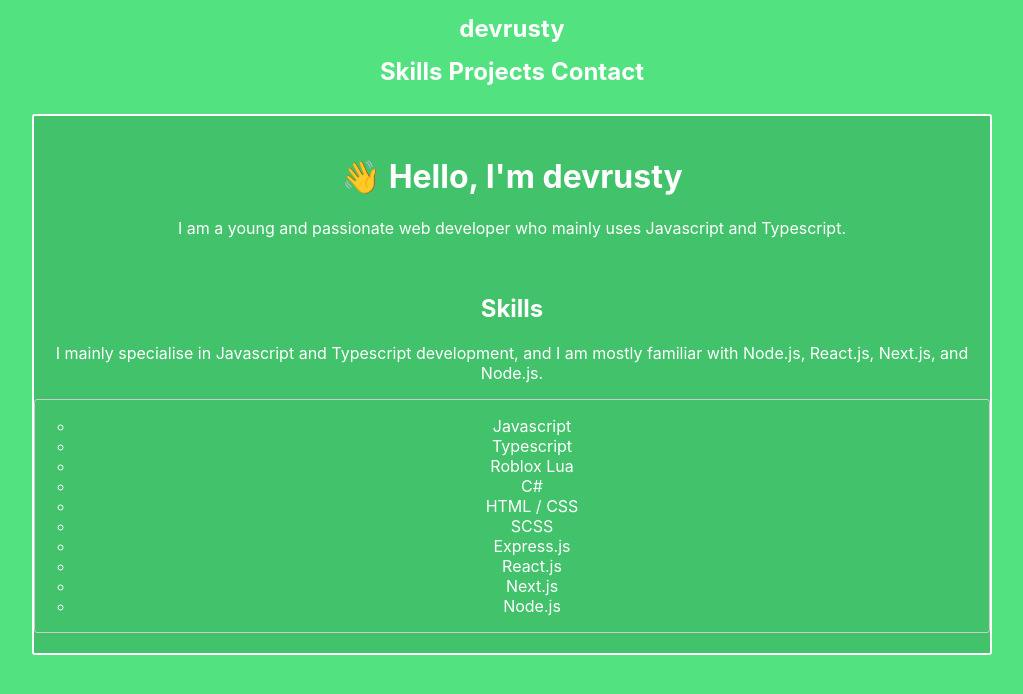
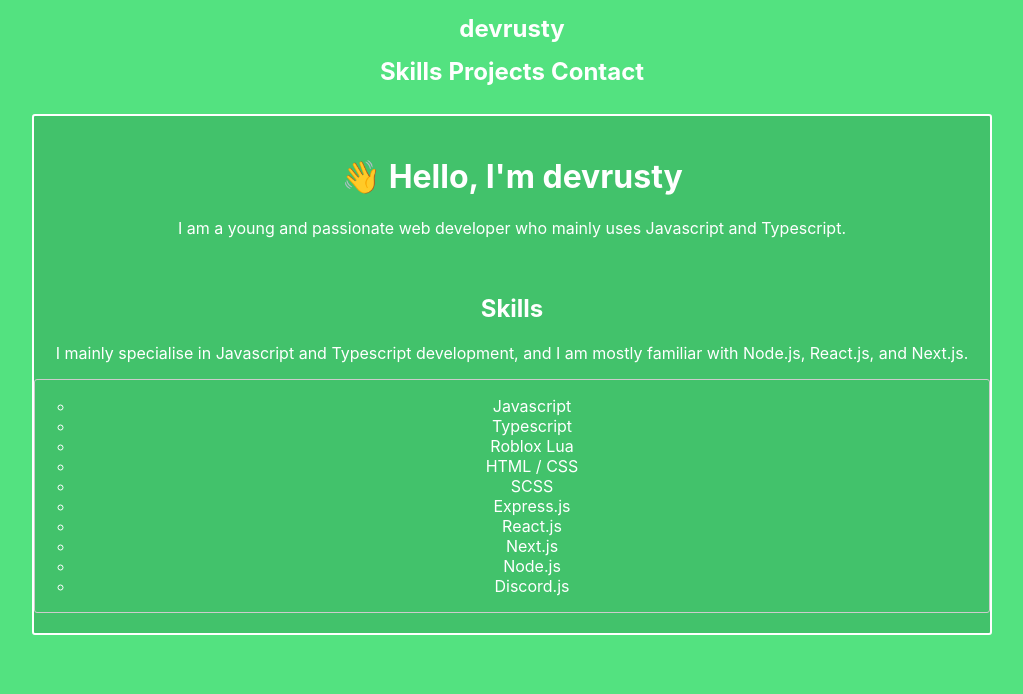
Before and after one commit to compscitwilight/PersonalSite, a Next.js app: page / in a window 1280 px wide. Shown: the top 694 px of the page, without its empty margins (128-1151 px from the left). Built offline with nearby package versions, Linux system fonts and the light colour scheme.

Commit message:
updated skills

```diff
--- a/components/Skills.jsx
+++ b/components/Skills.jsx
@@ -3,21 +3,20 @@ export default function Skills() {
         <span className="skills page-section">
             <h2>Skills</h2>
             <p>
-                I mainly specialise in Javascript and Typescript development, and I am mostly familiar with Node.js, React.js, Next.js, and
-                Node.js.
+                I mainly specialise in Javascript and Typescript development, and I am mostly familiar with Node.js, React.js, and Next.js.
             </p>
             <div className="skills-list-container" id="skills-list-container">
                 <ul className="skills-list">
                     <li className="skill">Javascript</li>
                     <li className="skill">Typescript</li>
                     <li className="skill">Roblox Lua</li>
-                    <li className="skill">C#</li>
                     <li className="skill">HTML / CSS</li>
                     <li className="skill">SCSS</li>
                     <li className="skill">Express.js</li>
                     <li className="skill">React.js</li>
                     <li className="skill">Next.js</li>
                     <li className="skill">Node.js</li>
+                    <li className="skill">Discord.js</li>
                 </ul>
             </div>
         </span>
```
